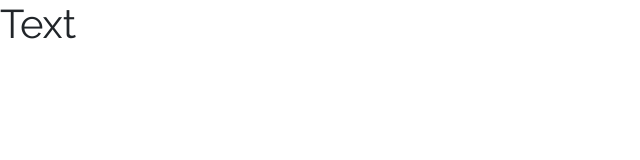
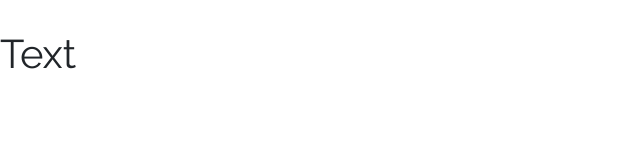
Before and after one commit to ameliagoodson/Coddiwomble-destination-app, a website: page views/landing.html in a window 1280 px wide. Shown: the whole page, without its empty margins (0-640 px from the left). Drawn offline with nearby package versions, Linux system fonts and the light colour scheme.

Commit message:
minor css for landing page

```diff
--- a/views/stylesheets/style.css
+++ b/views/stylesheets/style.css
@@ -179,3 +179,9 @@ form.signup {
   background-color: white;
   overflow-wrap: break-word;
 }
+
+
+/* For the landing page. basic */
+.blog-container {
+  margin-top: 30px;
+}
```
